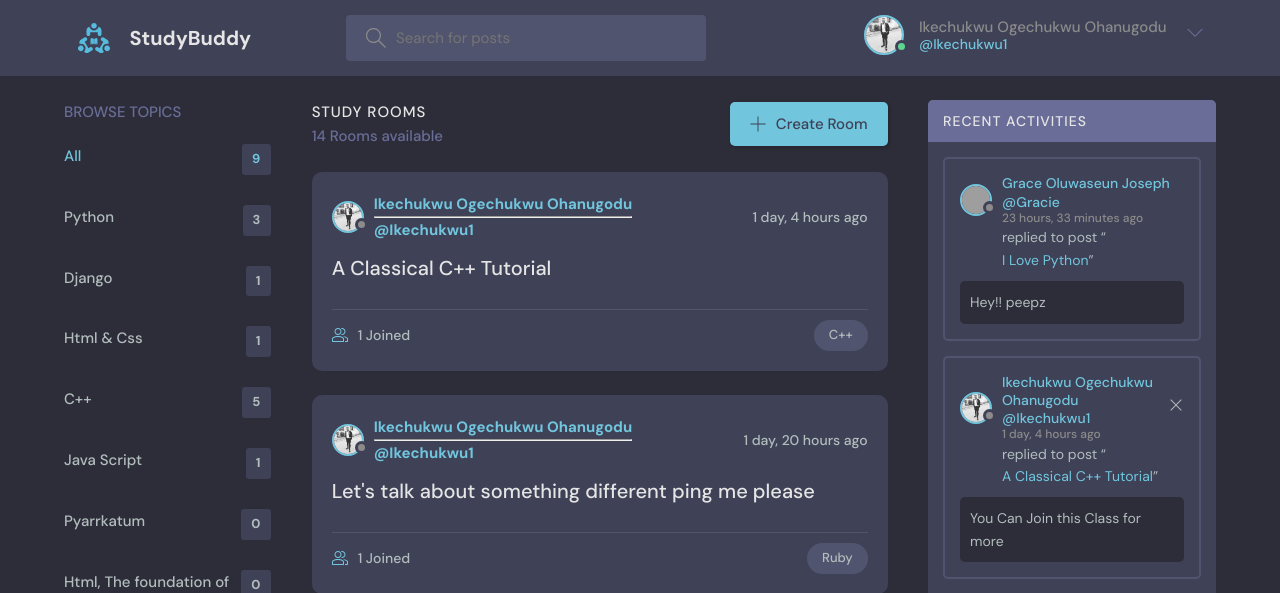
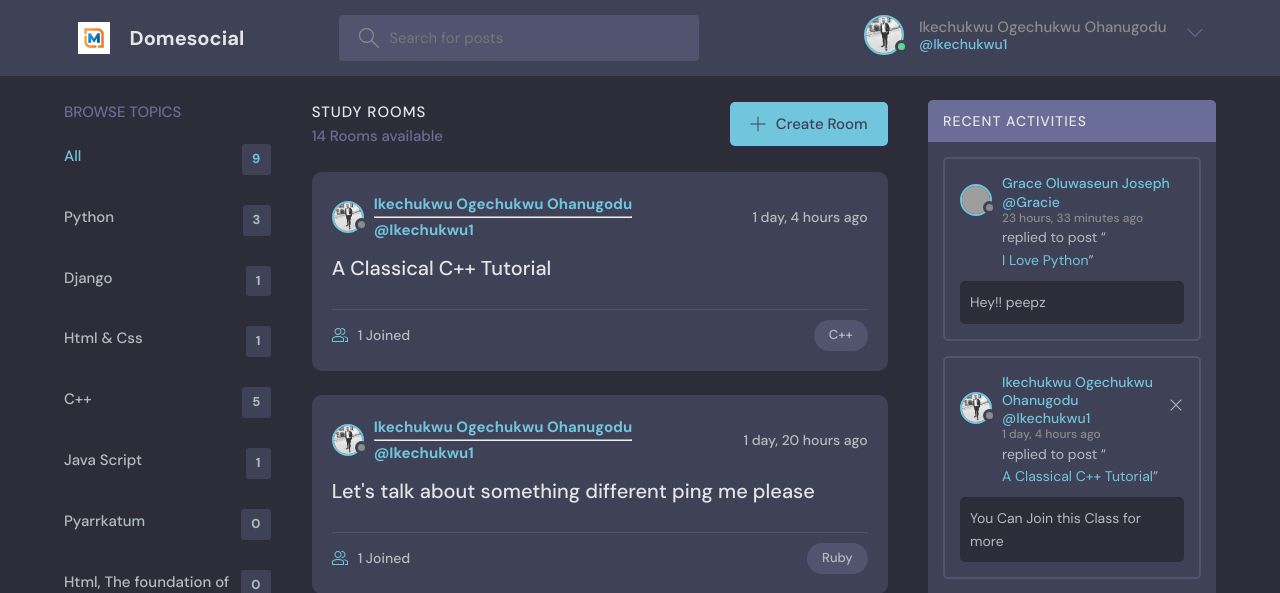
Before and after one commit to ikechukwuoha/Study-matt, a Django app: page / in a window 1280 px wide. Shown: the top 593 px of the page. Run offline with Django 4.2, Linux system fonts and the light colour scheme; a user stored in the database is signed in; data comes from the database, SQL or seed files in the repository; grey boxes are pictures that could not be loaded.

Commit message:
initial commit

```diff
--- a/static/rooms/styles/style.css
+++ b/static/rooms/styles/style.css
@@ -79,7 +79,7 @@ a {
   transition: all ease-in-out 0.3s;
   padding: 1rem 2rem;
   border-radius: 5px;
-  box-shadow: 1px 1px 3px 1px rgba(0, 0, 0, 0.15);
+  box-shadow: 1px 1px 3px 1px rgba(45, 15, 216, 0.15);
   font-weight: 500;
 }
 
--- a/templates/base.html
+++ b/templates/base.html
@@ -6,7 +6,7 @@
     <meta charset="UTF-8" />
     <meta http-equiv="X-UA-Compatible" content="IE=edge" />
     <meta name="viewport" content="width=device-width, initial-scale=1.0" />
-    <link rel="shortcut icon" href="{% static 'rooms/images/favicon.ico' %}" type="image/x-icon" />
+    <link rel="shortcut icon" href="{% static 'images/logo12.jpg' %}" type="image/x-icon" />
     <link rel="stylesheet" href="{% static 'rooms/styles/style.css' %}" />
 
 
--- a/templates/navbar.html
+++ b/templates/navbar.html
@@ -2,8 +2,8 @@
 <header class="header header--loggedIn">
     <div class="container">
         <a href="{% url 'jet:index' %}" class="header__logo">
-            <img src="{% static 'rooms/images/logo.svg' %}" />
-            <h1>StudyBuddy</h1>
+            <img src="{% static 'images/logo12.jpg' %}" />
+            <h1>Domesocial</h1>
         </a>
         <form class="header__search" method="GET" action="{% url 'jet:index' %}">
             <label>
```
Also changed, not shown: static/images/logo12.jpg (added).
